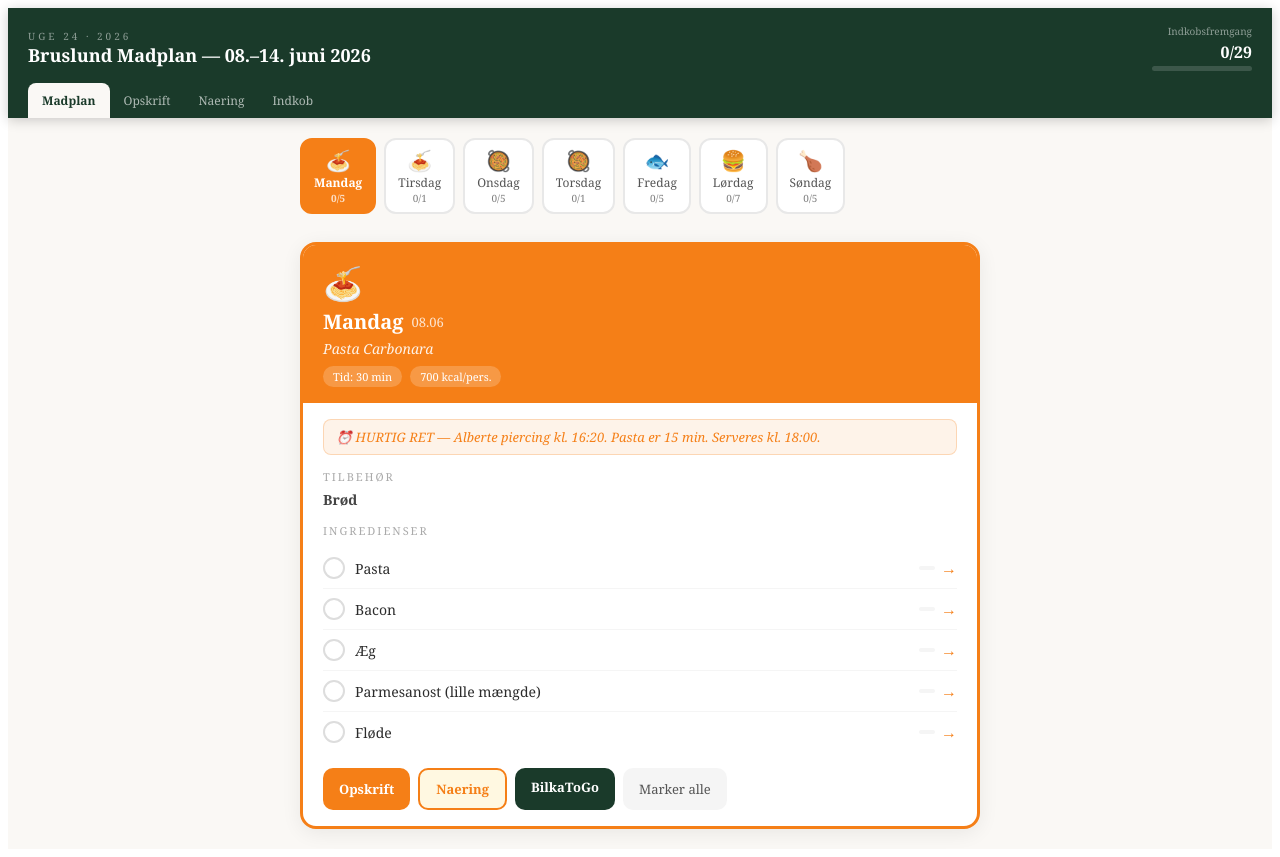
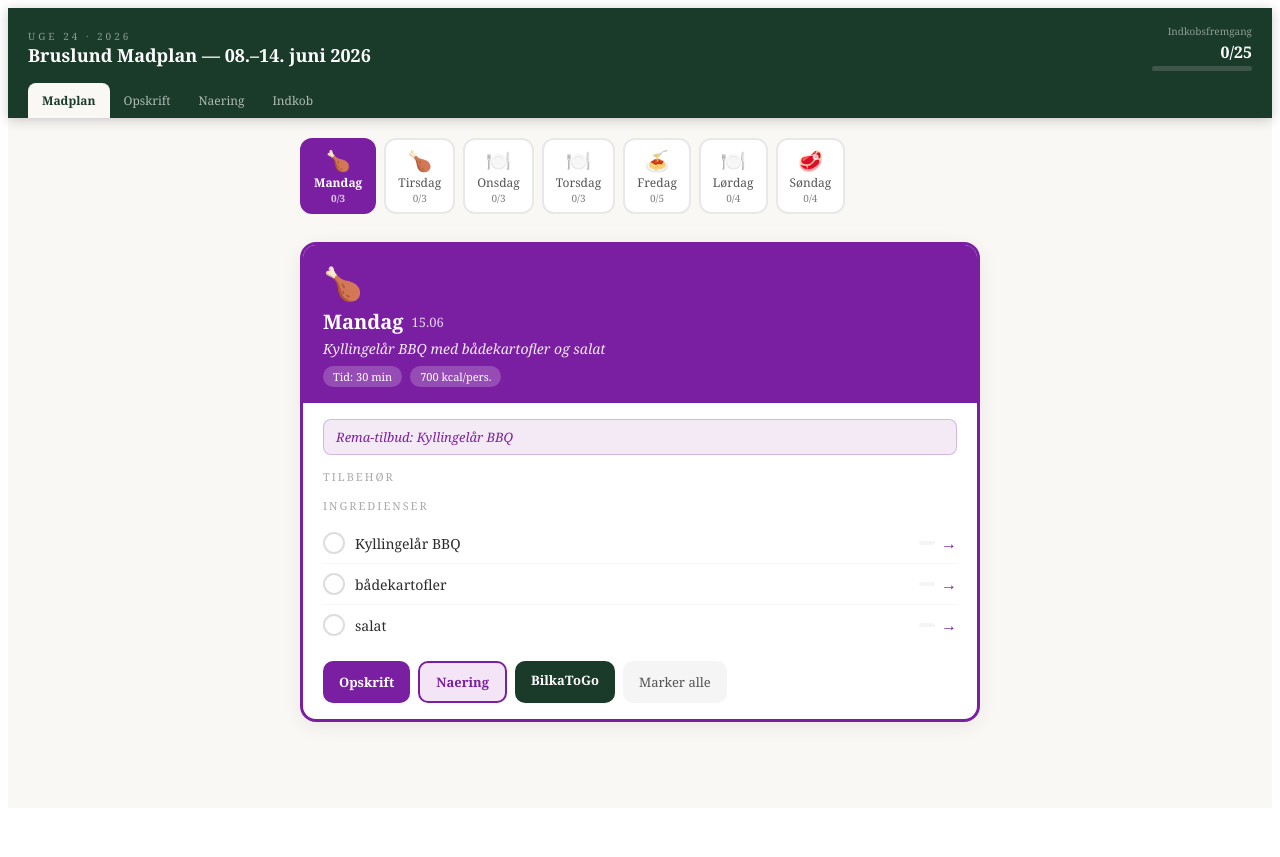
Before and after one commit to FleshDK/madplan, a React (Vite) app: page / in a window 1280 px wide. After the commit the page ends 816 px from the top, so only its background shows below. Built offline with nearby package versions, Linux system fonts and the light colour scheme.

Commit message:
🍽️ Madplan uge 25 (15.06–21.06)

```diff
--- a/src/App.jsx
+++ b/src/App.jsx
@@ -1,17 +1,137 @@
 import { useState } from "react";
 
-// Madplan uge 24 · 2026 · 08.06–14.06.2026
-// Opdateret af MasterKOK 👨‍🍳 søndag 07. juni 2026
-// Fryseren var tom — alle varer brugt i uge 23. Mandag: Alberte navlepiercing kl. 16:20–17:20 → hurtig ret valgt
+// Madplan uge 25 · 2026 · 15.06–21.06
+// Opdateret af MasterKOK 👨‍🍳 søndag 14. juni 2026
+// 4 personer (Lars, Louise, Maya, Karoline). Maya til koncert fredag 19/6
 
 const madplan = [
   {
     day: "Mandag",
-    dato: "08.06",
+    dato: "15.06",
+    emoji: "🍗",
+    meal: "Kyllingelår BBQ med bådekartofler og salat",
+    sidedish: "",
+    note: "Rema-tilbud: Kyllingelår BBQ",
+    color: "#f3e5f5",
+    accent: "#7b1fa2",
+    naering: {
+      hel: { kcal: 2800, protein: 200, kulhy: 240, fedt: 90 },
+      portion: { kcal: 700, protein: 50, kulhy: 60, fedt: 23 },
+    },
+    recipe: {
+      tid: "30 min",
+      svaerhed: "Let",
+      intro: "Klassisk kyllingelår bbq med bådekartofler og salat til familien. Serveres med .",
+      trin: [
+        "Forbered kyllingelår bbq med bådekartofler og salat efter opskrift.",
+        "Tilbered  som tilbehør.",
+        "Smag til med salt og peber.",
+        "Server og nyd måltidet! 🍽️",
+      ],
+    },
+    ingredients: [
+      { name: "Kyllingelår BBQ", qty: "", url: "https://www.bilkatogo.dk/s?query=kyllingelår+bbq" },
+      { name: "bådekartofler", qty: "", url: "https://www.bilkatogo.dk/s?query=bådekartofler" },
+      { name: "salat", qty: "", url: "https://www.bilkatogo.dk/s?query=salat" },
+    ],
+  },
+  {
+    day: "Tirsdag",
+    dato: "16.06",
+    emoji: "🍗",
+    meal: "Kyllingerester i wrap/tortilla",
+    sidedish: "",
+    note: "Rester fra mandag — fredelig dag",
+    color: "#f3e5f5",
+    accent: "#7b1fa2",
+    naering: {
+      hel: { kcal: 2800, protein: 200, kulhy: 240, fedt: 90 },
+      portion: { kcal: 700, protein: 50, kulhy: 60, fedt: 23 },
+    },
+    recipe: {
+      tid: "30 min",
+      svaerhed: "Let",
+      intro: "Klassisk kyllingerester i wrap/tortilla til familien. Serveres med .",
+      trin: [
+        "Forbered kyllingerester i wrap/tortilla efter opskrift.",
+        "Tilbered  som tilbehør.",
+        "Smag til med salt og peber.",
+        "Server og nyd måltidet! 🍽️",
+      ],
+    },
+    ingredients: [
+      { name: "Kyllingerester", qty: "", url: "https://www.bilkatogo.dk/s?query=kyllingerester" },
+      { name: "tortilla", qty: "", url: "https://www.bilkatogo.dk/s?query=tortilla" },
+      { name: "salat", qty: "", url: "https://www.bilkatogo.dk/s?query=salat" },
+    ],
+  },
+  {
+    day: "Onsdag",
+    dato: "17.06",
+    emoji: "🍽️",
+    meal: "Hakkebøffer med kartofler og agurkesalat",
+    sidedish: "",
+    note: "⚠️ KRITISK: Diamantbryllup farmor/farfar kl. 18:00! Madaften må serveres tidligt (ca. 17:00 senest). Hakkebøffer = hurtig og nem ret.",
+    color: "#f5f5f5",
+    accent: "#424242",
+    naering: {
+      hel: { kcal: 2800, protein: 200, kulhy: 240, fedt: 90 },
+      portion: { kcal: 700, protein: 50, kulhy: 60, fedt: 23 },
+    },
+    recipe: {
+      tid: "30 min",
+      svaerhed: "Let",
+      intro: "Klassisk hakkebøffer med kartofler og agurkesalat til familien. Serveres med .",
+      trin: [
+        "Forbered hakkebøffer med kartofler og agurkesalat efter opskrift.",
+        "Tilbered  som tilbehør.",
+        "Smag til med salt og peber.",
+        "Server og nyd måltidet! 🍽️",
+      ],
+    },
+    ingredients: [
+      { name: "Hakkebøffer", qty: "", url: "https://www.bilkatogo.dk/s?query=hakkebøffer" },
+      { name: "kogte kartofler", qty: "", url: "https://www.bilkatogo.dk/s?query=kogte+kartofler" },
+      { name: "agurkesalat", qty: "", url: "https://www.bilkatogo.dk/s?query=agurkesalat" },
+    ],
+  },
+  {
+    day: "Torsdag",
+    dato: "18.06",
+    emoji: "🍽️",
+    meal: "Rødspættefileter med kogte kartofler og persillesovs",
+    sidedish: "",
+    note: "Rema-tilbud: Rødspættefileter. Familiens regel: fisk = kogte kartofler med persillesovs, IKKE ris.",
+    color: "#f5f5f5",
+    accent: "#424242",
+    naering: {
+      hel: { kcal: 2800, protein: 200, kulhy: 240, fedt: 90 },
+      portion: { kcal: 700, protein: 50, kulhy: 60, fedt: 23 },
+    },
+    recipe: {
+      tid: "30 min",
+      svaerhed: "Let",
+      intro: "Klassisk rødspættefileter med kogte kartofler og persillesovs til familien. Serveres med .",
+      trin: [
+        "Forbered rødspættefileter med kogte kartofler og persillesovs efter opskrift.",
+        "Tilbered  som tilbehør.",
+        "Smag til med salt og peber.",
+        "Server og nyd måltidet! 🍽️",
+      ],
+    },
+    ingredients: [
+      { name: "Rødspættefileter", qty: "", url: "https://www.bilkatogo.dk/s?query=rødspættefileter" },
+      { name: "kogte kartofler", qty: "", url: "https://www.bilkatogo.dk/s?query=kogte+kartofler" },
+      { name: "persillesovs", qty: "", url: "https://www.bilkatogo.dk/s?query=persillesovs" },
+    ],
+  },
+  {
+    day: "Fredag",
+    dato: "19.06",
     emoji: "🍝",
-    meal: "Pasta Carbonara",
-    sidedish: "Brød",
-    note: "⏰ HURTIG RET — Alberte piercing kl. 16:20. Pasta er 15 min. Serveres kl. 18:00.",
+    meal: "Spaghetti Bolognese (hakket oksekød)",
+    sidedish: "",
+    note: "Maya til The Weeknd koncert kl. 20:00 🎵 — planlægges for 3 personer. Tilbered 17:00 så hun kan spise før koncert.",
     color: "#fff8e1",
     accent: "#f57f17",
     naering: {
@@ -21,31 +141,31 @@ const madplan = [
     recipe: {
       tid: "30 min",
       svaerhed: "Let",
-      intro: "Klassisk pasta carbonara til familien. Serveres med brød.",
+      intro: "Klassisk spaghetti bolognese (hakket oksekød) til familien. Serveres med .",
       trin: [
-        "Forbered pasta carbonara efter opskrift.",
-        "Tilbered brød som tilbehør.",
+        "Forbered spaghetti bolognese (hakket oksekød) efter opskrift.",
+        "Tilbered  som tilbehør.",
         "Smag til med salt og peber.",
         "Server og nyd måltidet! 🍽️",
       ],
     },
     ingredients: [
-      { name: "Pasta", qty: "", url: "https://www.bilkatogo.dk/s?query=pasta" },
-      { name: "Bacon", qty: "", url: "https://www.bilkatogo.dk/s?query=bacon" },
-      { name: "Æg", qty: "", url: "https://www.bilkatogo.dk/s?query=æg" },
-      { name: "Parmesanost (lille mængde)", qty: "", url: "https://www.bilkatogo.dk/s?query=parmesanost+(lille+mængde)" },
-      { name: "Fløde", qty: "", url: "https://www.bilkatogo.dk/s?query=fløde" },
+      { name: "Hakket oksekød", qty: "", url: "https://www.bilkatogo.dk/s?query=hakket+oksekød" },
+      { name: "spaghetti", qty: "", url: "https://www.bilkatogo.dk/s?query=spaghetti" },
+      { name: "tomat", qty: "", url: "https://www.bilkatogo.dk/s?query=tomat" },
+      { name: "løg", qty: "", url: "https://www.bilkatogo.dk/s?query=løg" },
+      { name: "hvidløg", qty: "", url: "https://www.bilkatogo.dk/s?query=hvidløg" },
     ],
   },
   {
-    day: "Tirsdag",
-    dato: "09.06",
-    emoji: "🍝",
-    meal: "Pasta Carbonara (rester fra mandag)",
-    sidedish: "Grøn salat",
-    note: "Rester fra mandag opvarmet eller koldt",
-    color: "#fff8e1",
-    accent: "#f57f17",
+    day: "Lørdag",
+    dato: "20.06",
+    emoji: "🍽️",
+    meal: "Marmoreret grillfilet på grill med bådekartofler og salat",
+    sidedish: "",
+    note: "Rema-tilbud: Marmoreret grillfilet. Diamantbryllup fejring kl. 13:30–14:30 (frokost). Aftensmad upåvirket — grill-mad i sommerkvalitet!",
+    color: "#f5f5f5",
+    accent: "#424242",
     naering: {
       hel: { kcal: 2800, protein: 200, kulhy: 240, fedt: 90 },
       portion: { kcal: 700, protein: 50, kulhy: 60, fedt: 23 },
@@ -53,26 +173,29 @@ const madplan = [
     recipe: {
       tid: "30 min",
       svaerhed: "Let",
-      intro: "Klassisk pasta carbonara (rester fra mandag) til familien. Serveres med grøn salat.",
+      intro: "Klassisk marmoreret grillfilet på grill med bådekartofler og salat til familien. Serveres med .",
       trin: [
-        "Forbered pasta carbonara (rester fra mandag) efter opskrift.",
-        "Tilbered grøn salat som tilbehør.",
+        "Forbered marmoreret grillfilet på grill med bådekartofler og salat efter opskrift.",
+        "Tilbered  som tilbehør.",
         "Smag til med salt og peber.",
         "Server og nyd måltidet! 🍽️",
       ],
     },
     ingredients: [
-      { name: "Rester fra mandag", qty: "", url: "https://www.bilkatogo.dk/s?query=rester+fra+mandag" },
+      { name: "Marmoreret grillfilet", qty: "", url: "https://www.bilkatogo.dk/s?query=marmoreret+grillfilet" },
+      { name: "grill", qty: "", url: "https://www.bilkatogo.dk/s?query=grill" },
+      { name: "bådekartofler", qty: "", url: "https://www.bilkatogo.dk/s?query=bådekartofler" },
+      { name: "salat", qty: "", url: "https://www.bilkatogo.dk/s?query=salat" },
     ],
   },
   {
-    day: "Onsdag",
-    dato: "10.06",
-    emoji: "🥘",
-    meal: "Hakket Oksekød i Fad (Millionbøf)",
-    sidedish: "Kartoflemos",
-    note: "Klassisk dansk — hakket oksekød med stuvede løg og sovs",
-    color: "#fbe9e7",
+    day: "Søndag",
+    dato: "21.06",
+    emoji: "🥩",
+    meal: "Kalvemørbradsteg med kartofler og grønsagssovs",
+    sidedish: "",
+    note: "Søndagsmad med stil 🎩 — lidt luksus efter en travl uge med arrangementer. Rema-tilbud: Kalvemørbradsteg.",
+    color: "#fff5ee",
     accent: "#bf360c",
     naering: {
       hel: { kcal: 2800, protein: 200, kulhy: 240, fedt: 90 },
@@ -81,146 +204,19 @@ const madplan = [
     recipe: {
       tid: "30 min",
       svaerhed: "Let",
-      intro: "Klassisk hakket oksekød i fad (millionbøf) til familien. Serveres med kartoflemos.",
+      intro: "Klassisk kalvemørbradsteg med kartofler og grønsagssovs til familien. Serveres med .",
       trin: [
-        "Forbered hakket oksekød i fad (millionbøf) efter opskrift.",
-        "Tilbered kartoflemos som tilbehør.",
+        "Forbered kalvemørbradsteg med kartofler og grønsagssovs efter opskrift.",
+        "Tilbered  som tilbehør.",
         "Smag til med salt og peber.",
         "Server og nyd måltidet! 🍽️",
       ],
     },
     ingredients: [
-      { name: "Hakket oksekød", qty: "", url: "https://www.bilkatogo.dk/s?query=hakket+oksekød" },
-      { name: "Løg", qty: "", url: "https://www.bilkatogo.dk/s?query=løg" },
-      { name: "Bouillon", qty: "", url: "https://www.bilkatogo.dk/s?query=bouillon" },
-      { name: "Fløde", qty: "", url: "https://www.bilkatogo.dk/s?query=fløde" },
-      { name: "Kartofler", qty: "", url: "https://www.bilkatogo.dk/s?query=kartofler" },
-    ],
-  },
-  {
-    day: "Torsdag",
-    dato: "11.06",
-    emoji: "🥘",
-    meal: "Millionbøf (rester fra onsdag)",
-    sidedish: "Kartoflemos",
-    note: "Restemad — opvarmet fra onsdag",
-    color: "#fbe9e7",
-    accent: "#bf360c",
-    naering: {
-      hel: { kcal: 2800, protein: 200, kulhy: 240, fedt: 90 },
-      portion: { kcal: 700, protein: 50, kulhy: 60, fedt: 23 },
-    },
-    recipe: {
-      tid: "30 min",
-      svaerhed: "Let",
-      intro: "Klassisk millionbøf (rester fra onsdag) til familien. Serveres med kartoflemos.",
-      trin: [
-        "Forbered millionbøf (rester fra onsdag) efter opskrift.",
-        "Tilbered kartoflemos som tilbehør.",
-        "Smag til med salt og peber.",
-        "Server og nyd måltidet! 🍽️",
-      ],
-    },
-    ingredients: [
-      { name: "Rester fra onsdag", qty: "", url: "https://www.bilkatogo.dk/s?query=rester+fra+onsdag" },
-    ],
-  },
-  {
-    day: "Fredag",
-    dato: "12.06",
-    emoji: "🐟",
-    meal: "Fiskefilet med Persillesovs",
-    sidedish: "Kogte kartofler",
-    note: "Fredag er fiskdag! Klassisk dansk fiskemad med persillesovs.",
-    color: "#e3f2fd",
-    accent: "#0277bd",
-    naering: {
-      hel: { kcal: 2800, protein: 200, kulhy: 240, fedt: 90 },
-      portion: { kcal: 700, protein: 50, kulhy: 60, fedt: 23 },
-    },
-    recipe: {
-      tid: "30 min",
-      svaerhed: "Let",
-      intro: "Klassisk fiskefilet med persillesovs til familien. Serveres med kogte kartofler.",
-      trin: [
-        "Forbered fiskefilet med persillesovs efter opskrift.",
-        "Tilbered kogte kartofler som tilbehør.",
-        "Smag til med salt og peber.",
-        "Server og nyd måltidet! 🍽️",
-      ],
-    },
-    ingredients: [
-      { name: "Fiskefilet (torsk eller lignende)", qty: "", url: "https://www.bilkatogo.dk/s?query=fiskefilet+(torsk+eller+lignende)" },
-      { name: "Fløde", qty: "", url: "https://www.bilkatogo.dk/s?query=fløde" },
-      { name: "Persille", qty: "", url: "https://www.bilkatogo.dk/s?query=persille" },
-      { name: "Kartofler", qty: "", url: "https://www.bilkatogo.dk/s?query=kartofler" },
-      { name: "Salt & peber", qty: "", url: "https://www.bilkatogo.dk/s?query=salt+&+peber" },
-    ],
-  },
-  {
-    day: "Lørdag",
-    dato: "13.06",
-    emoji: "🍔",
-    meal: "Hjemmelavede Burgere",
-    sidedish: "Pomfritter",
-    note: "Weekend hygge — burgere med salat, tomat, løg og ost (tilladt på burger!)",
-    color: "#fce4ec",
-    accent: "#c62828",
-    naering: {
-      hel: { kcal: 2800, protein: 200, kulhy: 240, fedt: 90 },
-      portion: { kcal: 700, protein: 50, kulhy: 60, fedt: 23 },
-    },
-    recipe: {
-      tid: "30 min",
-      svaerhed: "Let",
-      intro: "Klassisk hjemmelavede burgere til familien. Serveres med pomfritter.",
-      trin: [
-        "Forbered hjemmelavede burgere efter opskrift.",
-        "Tilbered pomfritter som tilbehør.",
-        "Smag til med salt og peber.",
-        "Server og nyd måltidet! 🍽️",
-      ],
-    },
-    ingredients: [
-      { name: "Hakket oksekød", qty: "", url: "https://www.bilkatogo.dk/s?query=hakket+oksekød" },
-      { name: "Burgerbuns", qty: "", url: "https://www.bilkatogo.dk/s?query=burgerbuns" },
-      { name: "Salat", qty: "", url: "https://www.bilkatogo.dk/s?query=salat" },
-      { name: "Tomat", qty: "", url: "https://www.bilkatogo.dk/s?query=tomat" },
-      { name: "Løg", qty: "", url: "https://www.bilkatogo.dk/s?query=løg" },
-      { name: "Ost", qty: "", url: "https://www.bilkatogo.dk/s?query=ost" },
-      { name: "Poteter til pomfritter", qty: "", url: "https://www.bilkatogo.dk/s?query=poteter+til+pomfritter" },
-    ],
-  },
-  {
-    day: "Søndag",
-    dato: "14.06",
-    emoji: "🍗",
-    meal: "Kyllingefilet i Ovn",
-    sidedish: "Ris",
-    note: "Søndagsmad — kylling med krydderiet, bagte grøntsager og ris",
-    color: "#f3e5f5",
-    accent: "#7b1fa2",
-    naering: {
-      hel: { kcal: 2800, protein: 200, kulhy: 240, fedt: 90 },
-      portion: { kcal: 700, protein: 50, kulhy: 60, fedt: 23 },
-    },
-    recipe: {
-      tid: "30 min",
-      svaerhed: "Let",
-      intro: "Klassisk kyllingefilet i ovn til familien. Serveres med ris.",
-      trin: [
-        "Forbered kyllingefilet i ovn efter opskrift.",
-        "Tilbered ris som tilbehør.",
-        "Smag til med salt og peber.",
-        "Server og nyd måltidet! 🍽️",
-      ],
-    },
-    ingredients: [
-      { name: "Kyllingefilet", qty: "", url: "https://www.bilkatogo.dk/s?query=kyllingefilet" },
-      { name: "Ris", qty: "", url: "https://www.bilkatogo.dk/s?query=ris" },
-      { name: "Papryka", qty: "", url: "https://www.bilkatogo.dk/s?query=papryka" },
-      { name: "Knobel", qty: "", url: "https://www.bilkatogo.dk/s?query=knobel" },
-      { name: "Grøntsager", qty: "", url: "https://www.bilkatogo.dk/s?query=grøntsager" },
+      { name: "Kalvemørbradsteg", qty: "", url: "https://www.bilkatogo.dk/s?query=kalvemørbradsteg" },
+      { name: "kartofler", qty: "", url: "https://www.bilkatogo.dk/s?query=kartofler" },
+      { name: "grøntsager", qty: "", url: "https://www.bilkatogo.dk/s?query=grøntsager" },
+      { name: "flødesovs", qty: "", url: "https://www.bilkatogo.dk/s?query=flødesovs" },
     ],
   }
 ]
```
